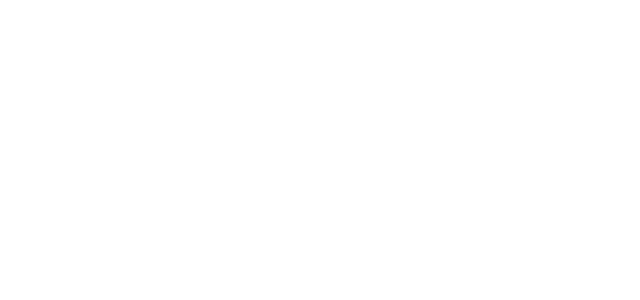
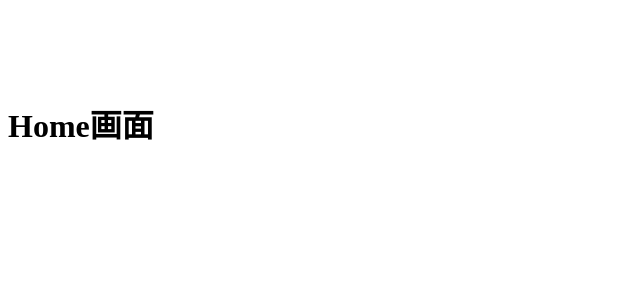
Before and after one commit to sum16/attendance_app_for_react, a React (Create React App) app: page /home in a window 1280 px wide. Shown: the top 300 px of the page, without its empty margins (0-640 px from the left). Built offline with nearby package versions, Linux system fonts and the light colour scheme.

Commit message:
/home配下にuser_managementを表示

```diff
--- a/src/router/HomeRoutes.jsx
+++ b/src/router/HomeRoutes.jsx
@@ -1,17 +1,11 @@
 import { Home } from "../components/Pages/Home";
-import { TopPage } from "../components/Pages/TopPage";
 import { UserManagement } from "../components/Pages/UserManagement";
 
-export const HomeRouter = () => [
+export const HomeRoutes = [
   {
     path: "/",
     exact: true,
     children: <Home />,
-  },
-  {
-    path: "/top",
-    exact: false,
-    children: <TopPage />,
   },
   {
     path: "/user_namagement",
--- a/src/router/Router.jsx
+++ b/src/router/Router.jsx
@@ -1,15 +1,29 @@
-import { Switch } from "@chakra-ui/switch";
 import { memo } from "react";
-import { Route } from "react-router";
-import { Home } from "../components/Pages/Home";
+import { Route, Switch } from "react-router";
 import { Login } from "../components/Pages/Login";
 import { TopPage } from "../components/Pages/TopPage";
+import { HomeRoutes } from "./HomeRoutes";
 
 export const Router = memo(() => {
   return (
     <Switch>
-      <Route exact path="/" render={() => <Home />}></Route>
-      <Route path="/login" render={() => <Login />}></Route>
+      <Route exact path="/" render={() => <Login />}></Route>
+      <Route
+        path="/home"
+        render={({ match: { url } }) => (
+          <Switch>
+            {HomeRoutes.map((route) => (
+              <Route
+                key={route.path}
+                exact={route.exact}
+                path={`${url}${route.path}`}
+              >
+                {route.children}
+              </Route>
+            ))}
+          </Switch>
+        )}
+      />
       <Route path="/top" render={() => <TopPage />}></Route>
     </Switch>
   );
```
